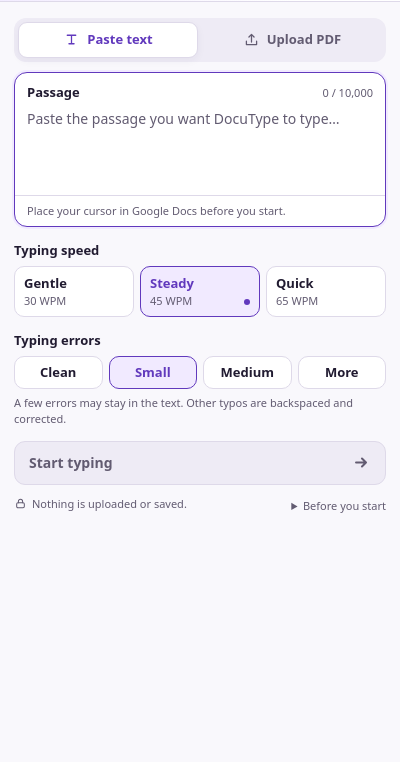
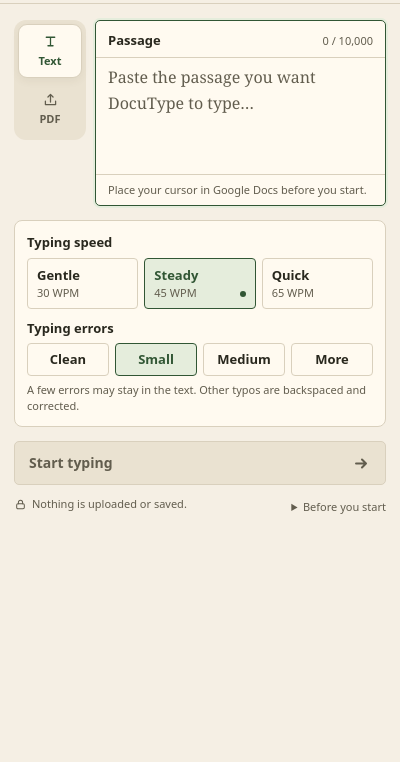
Before and after one commit to mrduhlol/DocuType, a browser extension: page popup/popup.html in a window 400 px wide. Shown: the part 82-844 px from the top of the page. Drawn offline with Linux system fonts and the light colour scheme.

Commit message:
Design UI-3 with a paper-inspired popup

```diff
--- a/popup/popup.css
+++ b/popup/popup.css
@@ -1,36 +1,36 @@
 :root {
   color-scheme: light dark;
-  --bg: #f9f8fc;
-  --paper: #fff;
-  --text: #211b31;
-  --muted: #625b71;
-  --line: #ded9e9;
-  --track: #eeebf5;
-  --accent: #6139bd;
-  --soft: #f1eaff;
-  --action: #6139bd;
-  --action-hover: #502ba4;
-  --action-text: #fff;
+  --bg: #f5efe4;
+  --paper: #fffaf0;
+  --text: #29281e;
+  --muted: #625d4e;
+  --line: #d9d0bd;
+  --track: #eae2d1;
+  --accent: #315634;
+  --soft: #e5eddc;
+  --action: #315634;
+  --action-hover: #213f24;
+  --action-text: #fffaf0;
   --success: #17633f;
   --success-bg: #e4f6eb;
   --error: #a42d29;
-  --shadow: 0 3px 9px #30204b0c;
+  --shadow: 0 3px 9px #4b382310;
   --gutter: 20px;
 }
 
 @media (prefers-color-scheme: dark) {
   :root {
-    --bg: #171320;
-    --paper: #211b2d;
-    --text: #f6f0ff;
-    --muted: #bcb1cc;
-    --line: #41374f;
-    --track: #2b233a;
-    --accent: #c9acff;
-    --soft: #382955;
-    --action: #c3a3fc;
-    --action-hover: #d4bdff;
-    --action-text: #24143c;
+    --bg: #211e18;
+    --paper: #2b271e;
+    --text: #f6efdf;
+    --muted: #c9bea9;
+    --line: #514937;
+    --track: #342e23;
+    --accent: #b9d4a7;
+    --soft: #32402c;
+    --action: #b9d4a7;
+    --action-hover: #cbe5b7;
+    --action-text: #1c2919;
     --success: #a3e5bf;
     --success-bg: #21392d;
     --error: #ffa9a2;
@@ -65,9 +65,9 @@ body {
   justify-content: space-between;
   gap: 10px;
   padding: 18px var(--gutter);
-  border-top: 3px solid var(--accent);
+
   border-bottom: 1px solid var(--line);
-  background: linear-gradient(115deg, var(--soft), var(--paper) 75%);
+  background: var(--bg);
 }
 
 .brand {
@@ -90,9 +90,10 @@ body {
 }
 
 .brand-name {
-  font-size: 22px;
+  font-family: Georgia, serif;
+  font-size: 27px;
   font-weight: 760;
-  letter-spacing: -.045em;
+  letter-spacing: -.055em;
   line-height: 1.12;
 }
 
@@ -529,3 +530,58 @@ body {
     transition: none !important;
   }
 }
+
+.source-field {
+  display: grid;
+  grid-template-columns: 72px minmax(0, 1fr);
+  align-items: start;
+  gap: 9px;
+}
+
+.source-switch {
+  grid-template-columns: 1fr;
+  margin: 0;
+}
+
+.source-switch button {
+  flex-direction: column;
+  gap: 3px;
+  min-height: 54px;
+  font-size: 11px;
+}
+
+.passage-input {
+  height: 116px;
+  font-family: Georgia, serif;
+  font-size: 16px;
+}
+
+.passage-panel {
+  border-radius: 5px;
+}
+
+.field-head {
+  border-bottom: 1px solid var(--line);
+  padding-bottom: 7px;
+}
+
+.start-button {
+  border-radius: 5px;
+}
+
+.settings {
+  display: grid;
+  gap: 10px;
+  padding: 12px;
+  border: 1px solid var(--line);
+  border-radius: 8px;
+  background: var(--paper);
+}
+
+.settings .speed-option {
+  border-radius: 4px;
+}
+
+.style-hint {
+  min-height: 0;
+}
--- a/popup/popup.html
+++ b/popup/popup.html
@@ -42,15 +42,15 @@
       </div>
 
       <form class="session-form" id="sessionForm" novalidate>
-        <div class="field">
+        <div class="field source-field">
           <div class="source-switch" role="group" aria-label="Input source">
             <button id="passageMode" type="button" aria-pressed="true" aria-controls="passagePanel">
               <svg viewBox="0 0 20 20" aria-hidden="true"><path d="M5 5h10M10 5v10m-3 0h6"/></svg>
-              Paste text
+              Text
             </button>
             <button id="uploadMode" type="button" aria-pressed="false" aria-controls="uploadPanel">
               <svg viewBox="0 0 20 20" aria-hidden="true"><path d="M10 13V4m-3 3 3-3 3 3M4 12v4h12v-4"/></svg>
-              Upload PDF
+              PDF
             </button>
           </div>
 
@@ -87,6 +87,7 @@
           </div>
         </div>
 
+        <div class="settings">
           <fieldset class="field speed-field">
             <legend class="field-label" id="speedLabel">Typing speed</legend>
             <div class="speed-options" id="speedOptions" role="radiogroup" aria-labelledby="speedLabel" aria-describedby="speedHint"></div>
@@ -98,6 +99,7 @@
             <div class="style-options" id="styleOptions" role="radiogroup" aria-labelledby="styleLabel" aria-describedby="styleHint"></div>
             <p class="field-hint style-hint" id="styleHint" aria-live="polite">A few errors may stay in the text. Other typos are backspaced and corrected.</p>
           </fieldset>
+        </div>
 
         <p class="form-error" id="formError" role="alert" hidden></p>
 
```
Lines whose indentation alone changed are shown as unchanged.
